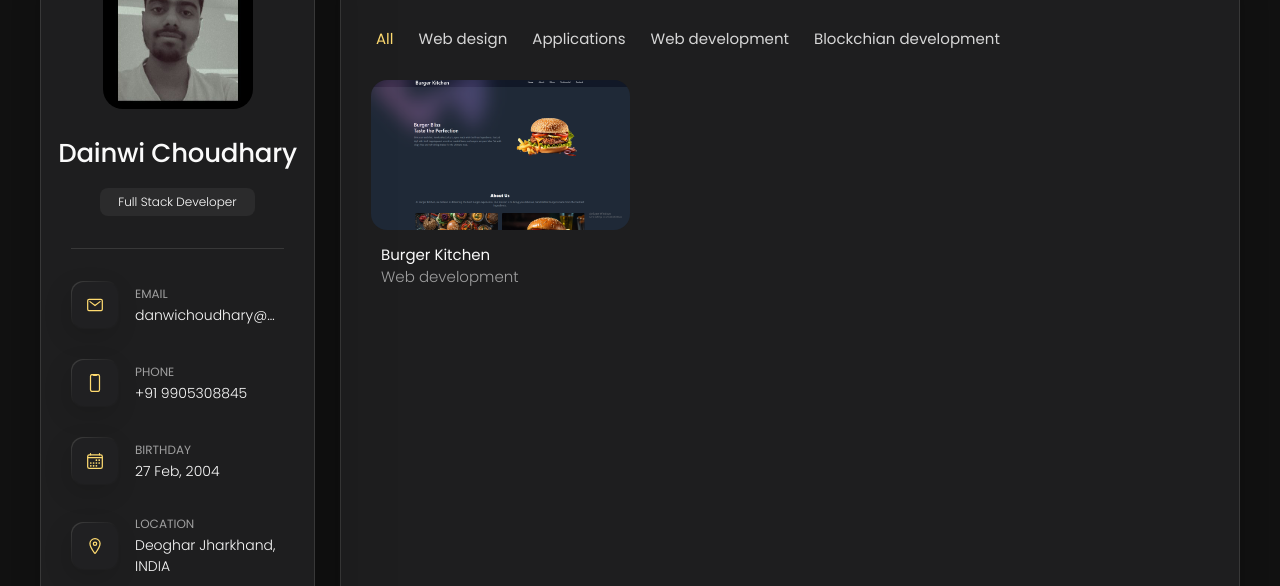
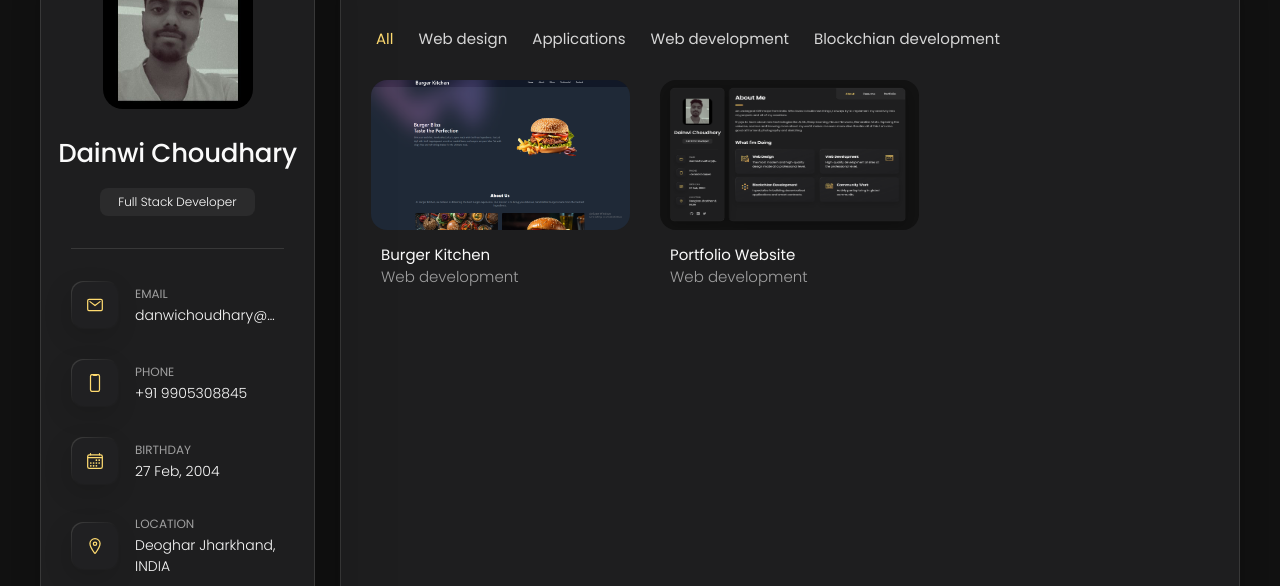
Before and after one commit to iamdanwi/dainwiPortfolio, a plain HTML site: page index.html in a window 1280 px wide. Both pictures are taken after a click on the button "Portfolio". Shown: the part 162-748 px from the top of the page. Drawn offline with nearby package versions, Linux system fonts and the light colour scheme; a web font is replaced by a local one.

Commit message:
first commit

```diff
--- a/index.html
+++ b/index.html
@@ -417,6 +417,21 @@
                                 <p class="project-category">Web development</p>
                             </a>
                         </li>
+
+                        <li class="project-item active" data-filter-item data-category="web development">
+                            <a href="https://dainwi.vercel.app/" target="_blank">
+                                <figure class="project-img">
+                                    <div class="project-item-icon-box">
+                                        <ion-icon name="eye-outline"></ion-icon>
+                                    </div>
+                                    <img src="/assets/images/dainwiportfolio.png" alt="Dainwi Portfolio" />
+                                </figure>
+
+                                <h3 class="project-title">Portfolio Website</h3>
+
+                                <p class="project-category">Web development</p>
+                            </a>
+                        </li>
                     </ul>
                 </section>
             </article>
```
Also changed, not shown: assets/images/dainwiportfolio.png (added).
